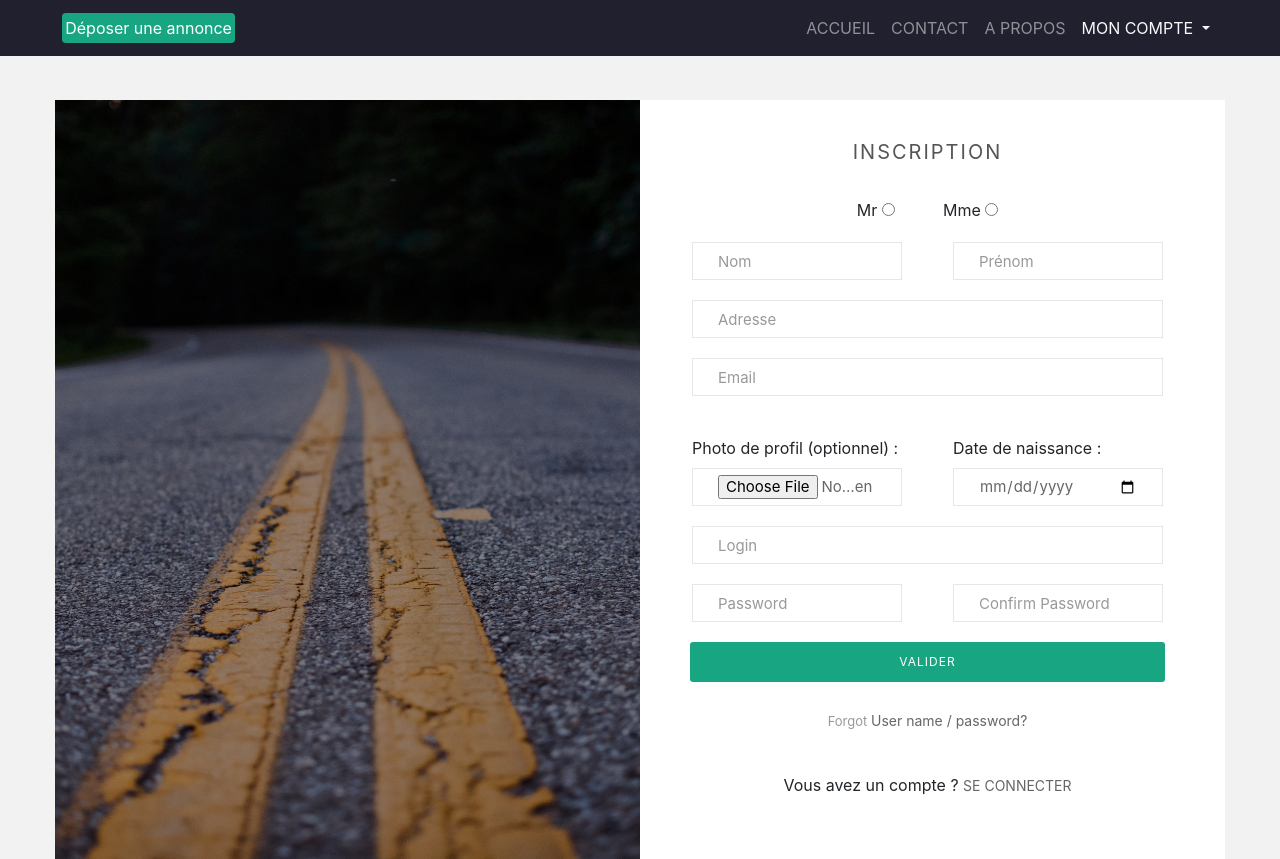
After one commit to adrien-gonzalez/GPA, a PHP site: page /sources/inscription.php in a window 1280 px wide. The commit adds this page. Run offline with PHP 8.4, Linux system fonts and the light colour scheme; some libraries are stand-ins or nearby versions.

Commit message:
Page inscription

```diff
--- /dev/null
+++ b/css/formulaire/form.css
@@ -0,0 +1,474 @@
+/*---------------------------------------------*/
+
+.inscription{
+
+    background: #f2f2f2;
+}
+.limiter a {
+	font-size: 14px;
+	line-height: 1.7;
+	color: #666666;
+	margin: 0px;
+	transition: all 0.4s;
+	-webkit-transition: all 0.4s;
+  -o-transition: all 0.4s;
+  -moz-transition: all 0.4s;
+}
+
+.limiter a:focus {
+	outline: none !important;
+}
+
+.limiter a:hover {
+	text-decoration: none;
+  color: #333333;
+}
+
+/*---------------------------------------------*/
+.limiter h1,h2,h3,h4,h5,h6 {
+	margin: 0px;
+}
+
+.limiter p {
+	font-size: 14px;
+	line-height: 1.7;
+	color: #666666;
+	margin: 0px;
+}
+
+.limiter ul, li {
+	margin: 0px;
+	list-style-type: none;
+}
+
+
+/*---------------------------------------------*/
+.limiter input {
+	outline: none;
+	border: none;
+}
+
+.limiter textarea {
+  outline: none;
+  border: none;
+}
+
+.limiter textarea:focus, input:focus {
+  border-color: transparent !important;
+}
+
+.limiter input::-webkit-input-placeholder { color: #999999;}
+.limiter input:-moz-placeholder { color: #999999;}
+.limiter input::-moz-placeholder { color: #999999;}
+.limiter input:-ms-input-placeholder { color: #999999;}
+
+.limiter textarea::-webkit-input-placeholder { color: #999999;}
+.limiter textarea:-moz-placeholder { color: #999999;}
+.limiter textarea::-moz-placeholder { color: #999999;}
+.limiter textarea:-ms-input-placeholder { color: #999999;}
+
+/*---------------------------------------------*/
+.limiter button {
+	outline: none !important;
+	border: none;
+  height: 40px;
+
+}
+
+.limiter button:hover {
+	cursor: pointer;
+}
+
+.limiter iframe {
+	border: none !important;
+}
+
+/*//////////////////////////////////////////////////////////////////
+[ utility ]*/
+
+/*==================================================================
+[ Text ]*/
+.txt1 {
+  font-size: 13px;
+  line-height: 1.4;
+  color: #999999;
+}
+
+.txt2 {
+  font-size: 13px;
+  line-height: 1.4;
+  color: #00ad5f;
+}
+
+.txt3 {
+  font-size: 15px;
+  line-height: 1.4;
+  color: #00ad5f;
+  text-transform: uppercase;
+}
+
+/*==================================================================
+[ Size ]*/
+.size1 {
+  width: 355px;
+  max-width: 100%;
+}
+
+.size2 {
+  width: calc(100% - 43px);
+}
+
+
+/*//////////////////////////////////////////////////////////////////
+[ login ]*/
+
+.limiter {
+  width: 100%;
+  margin: 0 auto;
+}
+
+.container-login100 {
+  width: 100%;
+  display: -webkit-box;
+  display: -webkit-flex;
+  display: -moz-box;
+  display: -ms-flexbox;
+  display: flex;
+  flex-wrap: wrap;
+  justify-content: center;
+  align-items: center;
+}
+
+.wrap-login100 {
+  width: 1170px;
+  background: #fff;
+  overflow: hidden;
+  display: -webkit-box;
+  display: -webkit-flex;
+  display: -moz-box;
+  display: -ms-flexbox;
+  display: flex;
+  flex-wrap: wrap;
+  align-items: stretch;
+  flex-direction: row-reverse;
+
+}
+
+/*==================================================================
+[ login more ]*/
+.login100-more {
+  width: 50%;
+  background-repeat: no-repeat;
+  background-size: cover;
+  background-position: center;
+  position: relative;
+  z-index: 1;
+}
+
+.login100-more::before {
+  content: "";
+  display: block;
+  position: absolute;
+  z-index: -1;
+  width: 100%;
+  height: 100%;
+  top: 0;
+  left: 0;
+  background: rgba(0,0,0,0.3);
+}
+
+
+
+/*==================================================================
+[ Form ]*/
+
+.login100-form {
+  width: 50%;
+  display: -webkit-box;
+  display: -webkit-flex;
+  display: -moz-box;
+  display: -ms-flexbox;
+  display: flex;
+  flex-direction: column;
+  align-items: center;
+  flex-wrap: wrap;
+  padding: 40px 60px 45px 50px;
+
+}
+
+
+
+.login100-form-title {
+  font-size: 20px;
+  color: #555555;
+  line-height: 1.2;
+  text-transform: uppercase;
+  letter-spacing: 2px;
+  text-align: center;
+  width: 100%;
+  display: block;
+}
+
+
+/*------------------------------------------------------------------
+[ Input ]*/
+
+.wrap-input100 {
+  width: 100%;
+  position: relative;
+  border: 1px solid #e6e6e6;
+  height: 38px;
+
+}
+
+.rs1-wrap-input100{
+  width: 40%;
+  display: flex;
+  justify-content: space-around;
+  align-items: center;
+}
+
+.rs2-wrap-input100 {
+  border-left: none;
+}
+
+
+.input100 {
+  display: block;
+  width: 100%;
+  background: transparent;
+  font-size: 15px;
+  color: #666666;
+  line-height: 1.2;
+  padding: 0 25px;
+}
+
+input.input100 {
+  height: 25px;
+}
+
+/*---------------------------------------------*/
+
+.focus-input100 {
+  position: absolute;
+  display: block;
+  width: calc(100% + 2px);
+  height: calc(100% + 2px);
+  top: -1px;
+  left: -1px;
+  pointer-events: none;
+  border: 1px solid #17A681;
+  visibility: hidden;
+  opacity: 0;
+  -webkit-transition: all 0.4s;
+  -o-transition: all 0.4s;
+  -moz-transition: all 0.4s;
+  transition: all 0.4s;
+  -webkit-transform: scaleX(1.1) scaleY(1.3);
+  -moz-transform: scaleX(1.1) scaleY(1.3);
+  -ms-transform: scaleX(1.1) scaleY(1.3);
+  -o-transform: scaleX(1.1) scaleY(1.3);
+  transform: scaleX(1.1) scaleY(1.3);
+}
+
+.input100:focus + .focus-input100 {
+  visibility: visible;
+  opacity: 1;
+
+  -webkit-transform: scale(1);
+  -moz-transform: scale(1);
+  -ms-transform: scale(1);
+  -o-transform: scale(1);
+  transform: scale(1);
+}
+
+
+
+/*------------------------------------------------------------------
+[ Button ]*/
+.container-login100-form-btn {
+  width: 100%;
+  display: -webkit-box;
+  display: -webkit-flex;
+  display: -moz-box;
+  display: -ms-flexbox;
+  display: flex;
+  flex-wrap: wrap;
+  justify-content: center;
+}
+
+.login100-form-btn {
+  display: -webkit-box;
+  display: -webkit-flex;
+  display: -moz-box;
+  display: -ms-flexbox;
+  display: flex;
+  justify-content: center;
+  align-items: center;
+  padding: 0 20px;
+  width: 100%;
+  height: 50px;
+  border-radius: 3px;
+  background: #17A681;;
+  font-size: 12px;
+  color: #fff;
+  line-height: 1.2;
+  text-transform: uppercase;
+  letter-spacing: 1px;
+
+  -webkit-transition: all 0.4s;
+  -o-transition: all 0.4s;
+  -moz-transition: all 0.4s;
+  transition: all 0.4s;
+}
+
+.login100-form-btn:hover {
+  background: #0D836E;
+}
+
+
+
+/*------------------------------------------------------------------
+[ Responsive ]*/
+
+@media (max-width: 992px) {
+  .login100-form {
+    width: 60%;
+    padding-left: 30px;
+    padding-right: 30px;
+  }
+
+  .login100-more {
+    width: 40%;
+  }
+}
+
+@media (max-width: 768px) {
+  .login100-form {
+    width: 100%;
+  }
+
+  .login100-more {
+    width: 100%;
+  }
+}
+
+@media (max-width: 576px) {
+  .login100-form {
+    padding-left: 15px;
+    padding-right: 15px;
+    padding-top: 150px;
+  }
+
+  .rs1-wrap-input100,
+  .rs2-wrap-input100 {
+    width: 100%;
+  }
+
+  .rs2-wrap-input100 {
+    border-left: 1px solid #e6e6e6;
+  }
+}
+
+
+/*------------------------------------------------------------------
+[ Alert validate ]*/
+
+.validate-input {
+  position: relative;
+}
+
+.alert-validate::before {
+  content: attr(data-validate);
+  position: absolute;
+  max-width: 70%;
+  background-color: #fff;
+  border: 1px solid #c80000;
+  border-radius: 2px;
+  padding: 4px 25px 4px 10px;
+  top: 50%;
+  -webkit-transform: translateY(-50%);
+  -moz-transform: translateY(-50%);
+  -ms-transform: translateY(-50%);
+  -o-transform: translateY(-50%);
+  transform: translateY(-50%);
+  right: 12px;
+  pointer-events: none;
+
+  color: #c80000;
+  font-size: 13px;
+  line-height: 1.4;
+  text-align: left;
+
+  visibility: hidden;
+  opacity: 0;
+
+  -webkit-transition: opacity 0.4s;
+  -o-transition: opacity 0.4s;
+  -moz-transition: opacity 0.4s;
+  transition: opacity 0.4s;
+}
+
+.alert-validate::after {
+  content: "\f12a";
+  display: block;
+  position: absolute;
+  color: #c80000;
+  font-size: 16px;
+  top: 50%;
+  -webkit-transform: translateY(-50%);
+  -moz-transform: translateY(-50%);
+  -ms-transform: translateY(-50%);
+  -o-transform: translateY(-50%);
+  transform: translateY(-50%);
+  right: 18px;
+}
+
+.alert-validate:hover:before {
+  visibility: visible;
+  opacity: 1;
+}
+
+@media (max-width: 992px) {
+  .alert-validate::before {
+    visibility: visible;
+    opacity: 1;
+  }
+}
+
+
+
+.m-b-20 {margin-bottom: 20px;}
+.m-b-40 {margin-bottom: 40px;}
+.m-t-100 {margin-top: 100px;}
+.p-b-34 {padding-bottom: 34px;}
+.p-b-100 {padding-bottom: 100px;}
+.p-t-27 {padding-top: 27px;}
+
+
+
+.flex-row {
+  display: -webkit-box;
+  display: -webkit-flex;
+  display: -moz-box;
+  display: -ms-flexbox;
+  width: 471px;
+  justify-content: space-between;
+  display: flex;
+  -webkit-flex-direction: row;
+  -moz-flex-direction: row;
+  -ms-flex-direction: row;
+  -o-flex-direction: row;
+  flex-direction: row;
+}
+
+
+.taille1{
+
+  width: 471px;
+}
+
+.taille2{
+
+  width: 210px;
+}
--- a/css/style.css
+++ b/css/style.css
@@ -168,6 +168,7 @@ span.choose {
     padding: 10px;
     display: flex;
     justify-content: space-around;
+    align-items: center;
 }
 .dropdown2 .select > i {
     font-size: 13px;
--- a/index.php
+++ b/index.php
@@ -3,8 +3,10 @@
 		<title>Global Prestations Annexes</title>
 		<meta charset="UTF-8">
 		<meta name="viewport" content="width=device-width, initial-scale=0.7">
+		<!-- CSS -->
 		<link href="css/style.css" rel="stylesheet">
 		<link rel="stylesheet" href="https://stackpath.bootstrapcdn.com/bootstrap/4.1.3/css/bootstrap.min.css" integrity="sha384-MCw98/SFnGE8fJT3GXwEOngsV7Zt27NXFoaoApmYm81iuXoPkFOJwJ8ERdknLPMO" crossorigin="anonymous">
+		<!--===============================================================================================-->
 		<!-- JQUERY -->
 		<script src="https://ajax.googleapis.com/ajax/libs/jquery/3.1.0/jquery.min.js"></script>
 		<!-- MON SCRIPT -->
--- a/sources/header.php
+++ b/sources/header.php
@@ -6,7 +6,7 @@ $url = $_SERVER['PHP_SELF'];
 $reg = '#^(.+[\\\/])*([^\\\/]+)$#';
 define('ma_courante', preg_replace($reg, '$2', $url)); ?>
 
-
+<header>
 <nav class="navbar navbar-expand-lg navbar-dark fixed-top" id="mainNav">
     <div class="container">
     	<button class="navbar-toggler navbar-toggler-right" type="button" data-toggle="collapse" data-target="#navbarResponsive" aria-controls="navbarResponsive" aria-expanded="false" aria-label="Toggle navigation">
@@ -113,3 +113,4 @@ define('ma_courante', preg_replace($reg, '$2', $url)); ?>
 	    </div>
     </div>
 </nav>
+</header>
--- /dev/null
+++ b/sources/inscription.php
@@ -0,0 +1,123 @@
+<html>
+	<head>
+		<title>Inscription</title>
+		<meta charset="UTF-8">
+		<meta name="viewport" content="width=device-width, initial-scale=0.7">
+		<!-- CSS -->
+		<link href="../css/style.css" rel="stylesheet">
+		<link rel="stylesheet" type="text/css" href="../css/formulaire/form.css">
+		<link rel="stylesheet" href="https://stackpath.bootstrapcdn.com/bootstrap/4.1.3/css/bootstrap.min.css" integrity="sha384-MCw98/SFnGE8fJT3GXwEOngsV7Zt27NXFoaoApmYm81iuXoPkFOJwJ8ERdknLPMO" crossorigin="anonymous">
+		<!--===============================================================================================-->
+		<!-- JQUERY -->
+		<script src="https://ajax.googleapis.com/ajax/libs/jquery/3.1.0/jquery.min.js"></script>
+		<!-- MON SCRIPT -->
+		<script type="text/javascript" src="../js/log/connexion.js"></script>
+		<!-- BOOTSTRAP -->
+		<script src="https://cdnjs.cloudflare.com/ajax/libs/popper.js/1.14.3/umd/popper.min.js" integrity="sha384-ZMP7rVo3mIykV+2+9J3UJ46jBk0WLaUAdn689aCwoqbBJiSnjAK/l8WvCWPIPm49" crossorigin="anonymous"></script>
+		<script src="https://stackpath.bootstrapcdn.com/bootstrap/4.1.3/js/bootstrap.min.js" integrity="sha384-ChfqqxuZUCnJSK3+MXmPNIyE6ZbWh2IMqE241rYiqJxyMiZ6OW/JmZQ5stwEULTy" crossorigin="anonymous"></script>
+		<!--===============================================================================================-->
+	</head>
+
+<body id="test" class="inscription">
+
+<?php include('header.php');?>
+
+
+<div class="limiter m-t-100">
+	<div class="container-login100">
+		<div class="wrap-login100">
+			<form class="login100-form validate-form">
+				<span class="login100-form-title p-b-34">
+					Inscription
+				</span>
+				<div class="rs1-wrap-input100 validate-input m-b-20" data-validate="Type user name">
+					<div>
+						Mr
+						<input id="homme"  type="radio" name="genre" >
+						<span class="focus-input100"></span>
+					</div>
+					<div>
+						Mme
+						<input id="femme"  type="radio" name="genre" >
+						<span class="focus-input100"></span>
+					</div>
+				</div>
+				<div class="flex-row">
+					<div class="wrap-input100 rs1-wrap-input100 validate-input m-b-20 taille2" >
+						<input id="nom" class="input100" type="text" name="nom" placeholder="Nom">
+						<span class="focus-input100"></span>
+					</div>
+					<div class="wrap-input100 rs1-wrap-input100 validate-input m-b-20 taille2">
+						<input id="prenom" class="input100" type="text" name="prenom" placeholder="Prénom">
+						<span class="focus-input100"></span>
+					</div>
+				</div>
+
+				<div class="wrap-input100 rs1-wrap-input100 validate-input m-b-20 taille1">
+						<input id="adresse" class="input100" type="text" name="adresse" placeholder="Adresse">
+						<span class="focus-input100"></span>
+				</div>
+				<div class="wrap-input100 rs1-wrap-input100 validate-input m-b-40 taille1">
+						<input id="email" class="input100" type="email" name="email" placeholder="Email">
+						<span class="focus-input100"></span>
+				</div>
+				<div class="flex-row">
+					<div>
+						<label>Photo de profil (optionnel) :</label>
+						<div class="wrap-input100 rs1-wrap-input100 validate-input m-b-20 taille2">
+							<input class="input100" required type="file" name="fileToUpload" id="fileToUpload">
+							<span class="focus-input100"></span>
+						</div>
+					</div>
+					<div>
+						<label>Date de naissance :</label>
+						<div class="wrap-input100 rs1-wrap-input100 validate-input m-b-20 taille2">
+								<input id="naissance" class="input100" type="date" name="date" placeholder="Date de naissance">
+								<span class="focus-input100"></span>
+						</div>
+					</div>
+				</div>
+				<div class="wrap-input100 rs1-wrap-input100 validate-input m-b-20 taille1">
+						<input id="login" class="input100" type="text" name="login" placeholder="Login">
+						<span class="focus-input100"></span>
+				</div>
+
+				<div class="flex-row">
+				<div class="wrap-input100 rs1-wrap-input100 validate-input m-b-20 taille2" >
+						<input id="password1" class="input100" type="password" name="password1" placeholder="Password">
+						<span class="focus-input100"></span>
+				</div>
+				<div class="wrap-input100 rs1-wrap-input100 validate-input m-b-20 taille2" >
+						<input id="password2" class="input100" type="password" name="password2" placeholder="Confirm Password">
+						<span class="focus-input100"></span>
+				</div>
+				</div>
+				<div class="container-login100-form-btn">
+					<button class="login100-form-btn">
+						Valider
+					</button>
+				</div>
+				<div class="w-full text-center p-t-27 m-b-40">
+					<span class="txt1">
+						Forgot
+					</span>
+					<a href="#" class="txt2">
+						User name / password?
+					</a>
+				</div>
+				<div class="w-full text-center">
+					Vous avez un compte ?
+					<a href="connexion.php" class="txt3">
+						Se connecter
+					</a>
+
+				</div>
+			</form>
+			<div class="login100-more" style="background-image: url('../img/bg-01.jpg');"></div>
+		</div>
+	</div>
+</div>
+
+</body>
+
+</html>
```
Also changed, not shown: js/script.js (+1 -23 lines), img/bg-01.jpg (added), img/icons/favicon.ico (added), js/log/connexion.js (added).
